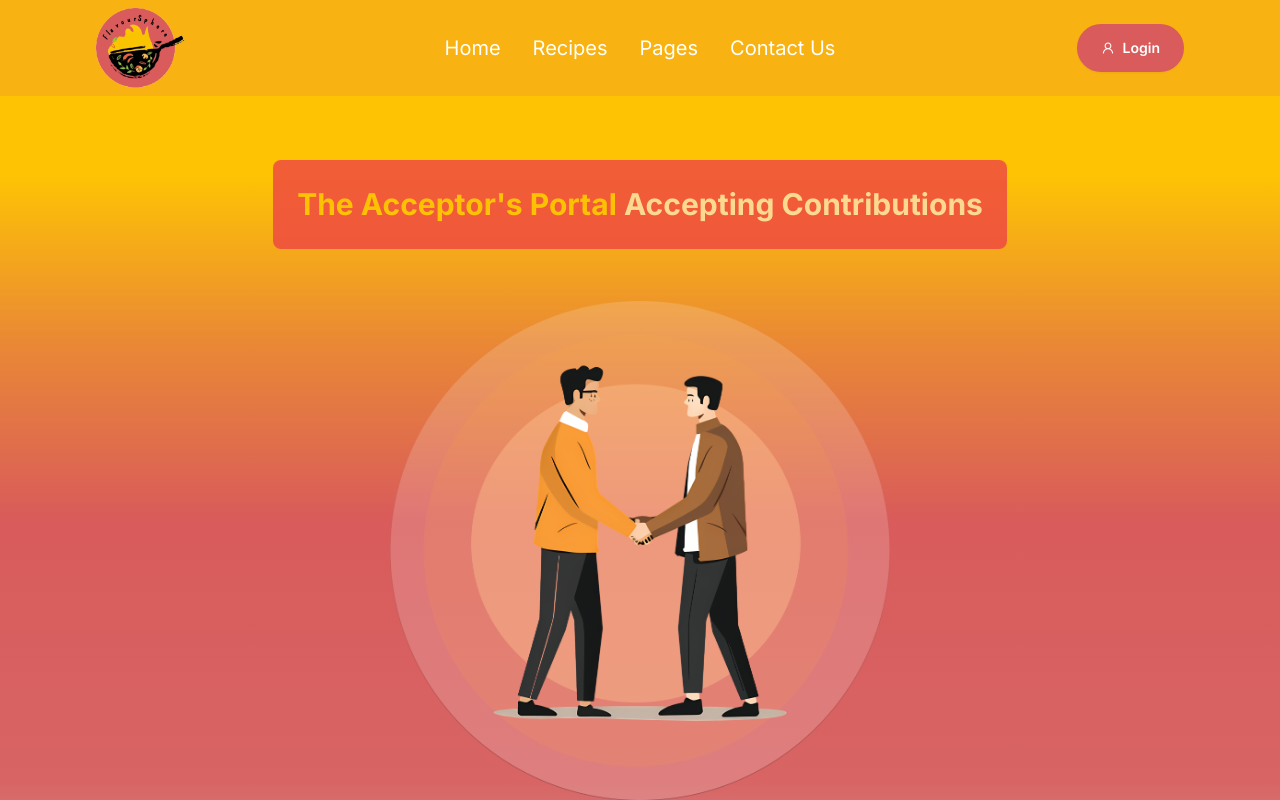
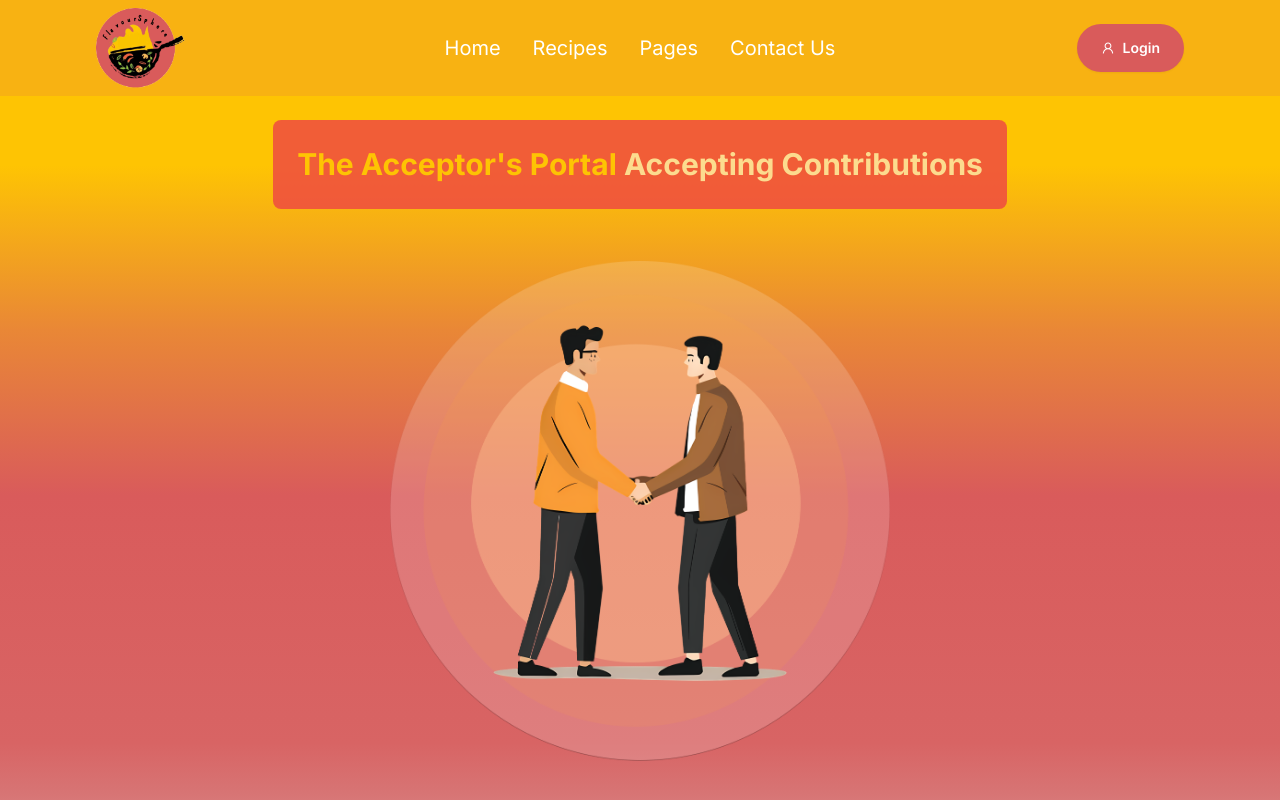
Before and after one commit to Shreya2507/FlavourSphere, a React (Vite) app: page /AcceptorPortal in a window 1280 px wide. Shown: the top 800 px of the page. Built offline with nearby package versions, Linux system fonts and the light colour scheme.

Commit message:
button added

```diff
--- a/src/pages/AcceptorPortal.jsx
+++ b/src/pages/AcceptorPortal.jsx
@@ -119,8 +119,7 @@ const AcceptorPortal = () => {
   }, []);
 
   return (
-    <div className="max-w-screen-2xl container mx-auto xl:px-24 px-3 py-20 bg-custom-gradient min-h-screen">
-
+    <div className="max-w-screen-2xl container mx-auto xl:px-24 px-3 py-10 bg-custom-gradient min-h-screen">
       <div className="py-20 flex flex-col justify-between items-center gap-3">
         <div className="space-y-7 bg-red-500 opacity-80 p-6 rounded-lg">
           <h2 className="text-navbarBg md:text-3xl text-2xl  font-bold md:leading-snug leading-snug">
--- a/src/pages/DonationPortal.jsx
+++ b/src/pages/DonationPortal.jsx
@@ -116,6 +116,7 @@ const DonationPortal = () => {
               <th className="bg-[#f9c300] text-gray-500">City</th>
               <th className="bg-[#f9c300] text-gray-500">Review</th>
               <th className="bg-[#f9c300] text-gray-500">Reach</th>
+              <th className="bg-[#f9c300] text-gray-500">Action</th>
             </tr>
           </thead>
           <tbody>
@@ -134,6 +135,9 @@ const DonationPortal = () => {
                   {location.review}
                 </td>
                 <td className="bg-[#e4a9a9] text-gray-800">{location.reach}</td>
+                <td className="bg-[#e4a9a9] text-gray-800">
+                  <button style={{ backgroundColor: 'red', color: 'white', padding: '10px 20px', border: 'none', borderRadius: '50px', cursor: 'pointer' }} className="btn btn-sm ">Donate</button>
+                </td>
               </tr>
             ))}
           </tbody>
```
